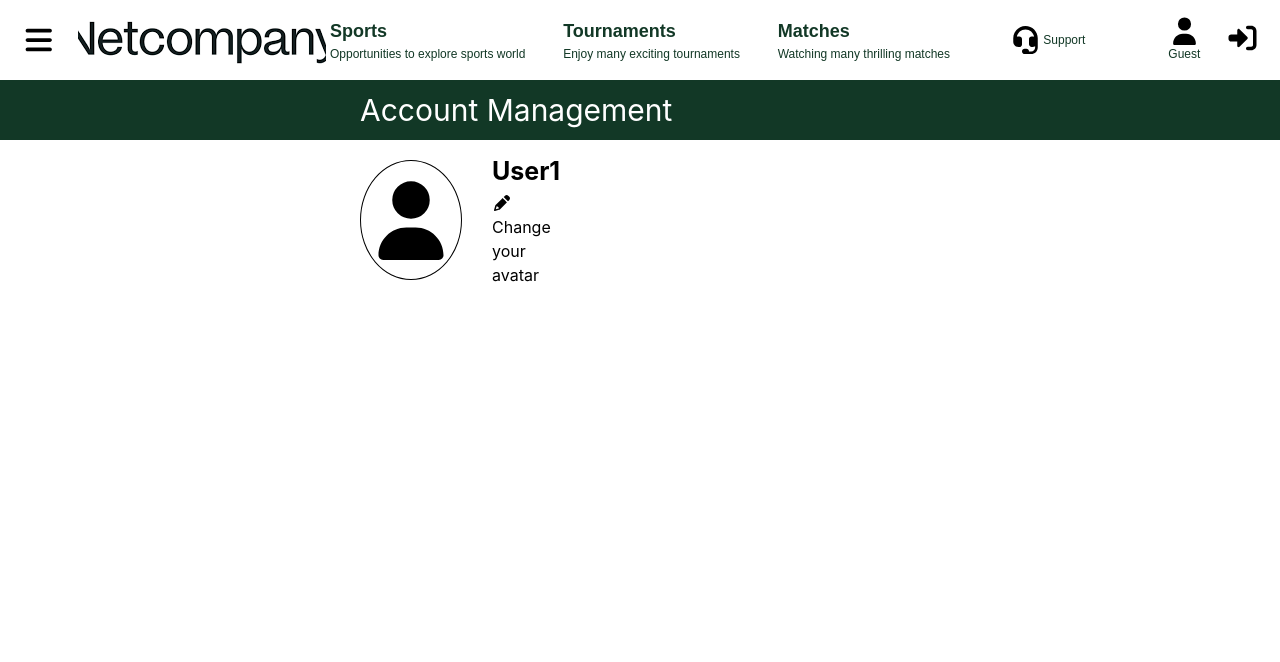
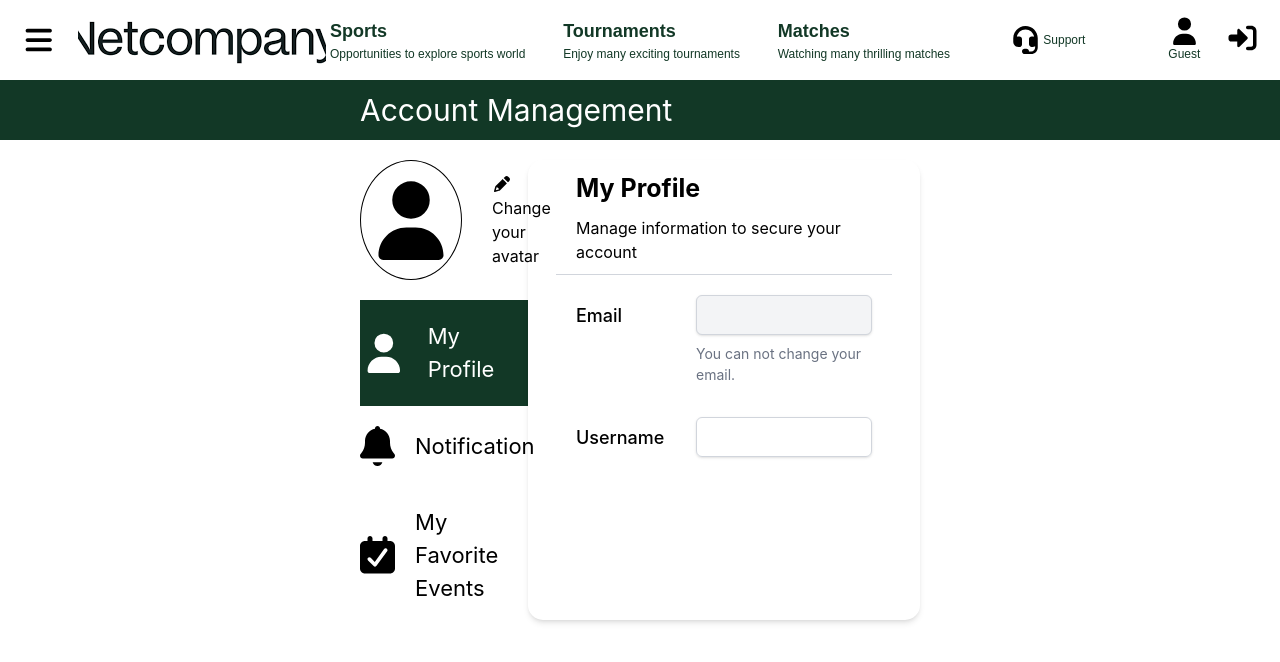
Before and after one commit to tranquang2012/tournament-organizer, a React app in the folder frontend/: page /account-management in a window 1280 px wide. Shown: the top 662 px of the page. Built offline with nearby package versions, Linux system fonts and the light colour scheme; no server answers; the HTML template or start-up script is replaced by a standard one.

Commit message:
update user  manage account page

```diff
--- a/frontend/src/App.jsx
+++ b/frontend/src/App.jsx
@@ -28,8 +28,6 @@ const App = () => {
 
   return (
     <div>
-      <div className = "app-container">
-      </div>
     </div>
   )
 };
--- a/frontend/src/components/layout/TopNavbar.jsx
+++ b/frontend/src/components/layout/TopNavbar.jsx
@@ -3,15 +3,17 @@ import { Link, useNavigate, useSearchParams } from 'react-router-dom';
 import { faBars, faHeadset, faUser, faRightFromBracket, faRightToBracket } from '@fortawesome/free-solid-svg-icons';
 import './TopNavBar.scss'
 import { useState, useEffect } from 'react';
-
 import { supabase } from '../../config/supabaseClient';
 
+//import api
+import { getUser } from '../../services/AuthService';
 
 
 const TopNavBar = (props) => {
 
   const navigate = useNavigate()
   const [data, setData] = useState(null);
+  const [userData, setUserData] = useState(null);
 
   const [isLogin, setIsLogin] = useState(false)
   const [loading, setLoading] = useState(true)
@@ -34,6 +36,15 @@ const TopNavBar = (props) => {
     return () => subscription.unsubscribe()
   }, [])
 
+  useEffect(() => {
+    const fetchUser = async () => {
+      const data = await getUser('2c2996d3-e841-4a21-a5ed-96e73f09f514');
+      setUserData(data);
+    };
+
+    fetchUser();
+  }, []);
+
   const handleLogout = async () => {
     try {
       const { error } = await supabase.auth.signOut();
@@ -45,7 +56,7 @@ const TopNavBar = (props) => {
   };
   if (loading) return null
 
-  const handleLogin = () =>{
+  const handleLogin = () => {
     navigate(`/login`)
   }
 
@@ -79,12 +90,12 @@ const TopNavBar = (props) => {
           </div>
           <div className='user-profile'>
             <FontAwesomeIcon icon={faUser} className='user-icon' />
-            <span>{isLogin ? 'Admin1' : 'Guest'}</span>
+            <span>{isLogin ? userData?.data?.fullName : 'Guest'}</span>
           </div>
           <div className='log-out'>
             {isLogin ?
-              <FontAwesomeIcon icon={faRightFromBracket} className='log-out-icon' onClick={(event) => handleLogout()}/> :
-              <FontAwesomeIcon icon={faRightToBracket} className='log-out-icon' onClick={(event) => handleLogin()}/>
+              <FontAwesomeIcon icon={faRightFromBracket} className='log-out-icon' onClick={(event) => handleLogout()} /> :
+              <FontAwesomeIcon icon={faRightToBracket} className='log-out-icon' onClick={(event) => handleLogin()} />
             }
           </div>
         </div>
--- a/frontend/src/config/apiEndpoints.js
+++ b/frontend/src/config/apiEndpoints.js
@@ -1,11 +1,14 @@
 import axios from 'axios';
 
 const axiosInstance = axios.create({
-  baseURL: import.meta.env.VITE_API_BASE_URL || 'https://api.yourdomain.com',
-  timeout: 10000,
-  headers: {
-    'Content-Type': 'application/json',
-  },
+  baseURL: 'http://localhost:5001',
 });
 
+axiosInstance.interceptors.response.use(
+  (response) => {
+    const { data } = response;
+    return response.data;
+  }
+);
+
 export default axiosInstance;
--- a/frontend/src/pages/user/UserProfileManagement.jsx
+++ b/frontend/src/pages/user/UserProfileManagement.jsx
@@ -1,28 +1,107 @@
 import { FontAwesomeIcon } from '@fortawesome/react-fontawesome';
 import { Link, useNavigate, useSearchParams } from 'react-router-dom';
-import { faUser, faPencil } from '@fortawesome/free-solid-svg-icons';
+import { faUser, faPencil, faBell, faCalendarCheck } from '@fortawesome/free-solid-svg-icons';
 import { useState, useEffect } from 'react';
 import './UserProfileManagement.css'
+
+//import API
+import { getUser } from '../../services/AuthService';
 
 //import component
 import TopNavBar from '../../components/layout/TopNavbar';
 
 const UserProfileManagement = (props) => {
 
+    const [userData, setUserData] = useState(null);
+    const [sectionChoose, setSectionChoose] = useState('profile')
+
+    useEffect(() => {
+        const fetchUser = async () => {
+            const data = await getUser('2c2996d3-e841-4a21-a5ed-96e73f09f514');
+            setUserData(data);
+        };
+
+        fetchUser();
+    }, []);
+
+    const changeSection = (section) => {
+        setSectionChoose(section)
+    }
+
+    console.log(userData);
+
     return (
         <div>
             <TopNavBar />
             <div className='account-management'>
                 <div className='title flex items-center bg-[#123826] h-[60px] pl-90 text-white text-[30px]'>Account Management</div>
-            <div className='account-management-container h-[500px] w-full px-90 py-5'>
-                <div className='content-left w-[30%] flex'>
-                    <div className='profile h-[120px] w-full flex'>
+                <div className='account-management-container flex h-[500px] w-full px-90 py-5'>
+                    <div className='content-left w-[30%]'>
+                        <div className='profile h-[120px] w-full flex mb-5'>
                             <div className='profile-image border border-black rounded-[50%] h-full w-[120px] flex items-center justify-center'>
                                 <FontAwesomeIcon icon={faUser} className='user-icon text-[80px]' />
                             </div>
                             <div className='edit-img pl-[30px] flex flex-col justify-center'>
-                            <div className='text-[25px]'><b>User1</b></div>
+                                <div className='text-[25px]'><b>{userData?.data?.fullName}</b></div>
                                 <div className='cursor-pointer text-gray-850'><FontAwesomeIcon icon={faPencil}></FontAwesomeIcon> Change your avatar</div>
+                            </div>
+                        </div>
+                        <div className={sectionChoose === 'profile' ?
+                            'section text-white py-5 flex items-center bg-[#123826]' :
+                            'section cursor-pointer py-5 flex items-center hover:bg-[#123826] hover:opacity-30 hover:text-white'}
+                            onClick={(event) => changeSection('profile')}
+                        >
+                            <FontAwesomeIcon icon={faUser} className='user-icon text-[40px] pr-5' />
+                            <span className='text-[22px]'>My Profile</span>
+                        </div>
+                        <div className={sectionChoose === 'notification' ?
+                            'section text-white py-5 flex items-center bg-[#123826]' :
+                            'section cursor-pointer py-5 flex items-center hover:bg-[#123826] hover:opacity-30 hover:text-white'}
+                            onClick={(event) => changeSection('notification')}
+                        >
+                            <FontAwesomeIcon icon={faBell} className='user-icon text-[40px] pr-5' />
+                            <span className='text-[22px]'>Notification</span>
+                        </div>
+                        <div className={sectionChoose === 'event' ?
+                            'section py-5 text-white flex items-center bg-[#123826]' :
+                            'section cursor-pointer py-5 flex items-center hover:bg-[#123826] hover:opacity-30 hover:text-white'}
+                            onClick={(event) => changeSection('event')}
+                        >
+                            <FontAwesomeIcon icon={faCalendarCheck} className='user-icon text-[40px] pr-5' />
+                            <span className='text-[22px]'>My Favorite Events</span>
+                        </div>
+                    </div>
+                    <div className='content-right w-[70%] h-full'>
+                        <div className='my-profile-container h-full rounded-[15px] shadow-md'>
+                            <div className='content-up h-[25%] flex flex-col justify-center border-b border-gray-300 mx-7 pl-5'>
+                                <div className='text-[25px]'><b>My Profile</b></div>
+                                <span className='pt-2'>Manage information to secure your account </span>
+                            </div>
+                            <div className='content-down h-[75%] mx-7 p-5'>
+                                <div className='flex items-center mb-2'>
+                                    <div className='w-[120px] text-[18px] font-medium'>Email</div>
+                                    <div className='flex-1'>
+                                        <input
+                                            type='text'
+                                            value={userData?.data?.email}
+                                            disabled
+                                            className='w-full h-[40px] border border-gray-300 rounded-md px-4 shadow-sm bg-gray-100 text-gray-500 outline-none'
+                                        />
+                                    </div>
+                                </div>
+                                <div className='text-gray-500 text-[14px] pl-30 mb-8'>
+                                    You can not change your email.
+                                </div>
+                                <div className='flex items-center mb-2'>
+                                    <div className='w-[120px] text-[18px] font-medium'>Username</div>
+                                    <div className='flex-1'>
+                                        <input
+                                            type='text'
+                                            value={userData?.data?.fullName}
+                                            className='w-full h-[40px] border border-gray-300 rounded-md px-4 shadow-sm outline-none'
+                                        />
+                                    </div>
+                                </div>
                             </div>
                         </div>
                     </div>
--- a/frontend/src/services/AuthService.js
+++ b/frontend/src/services/AuthService.js
@@ -1,7 +1,9 @@
-import axiosInstance from "../config/apiEndpoints";
+import axios from "../config/apiEndpoints";
 
-const fetchUser = async () => {
-    const response = await axiosInstance.get()
+const getUser = (inputId) => {
+    return axios.get(`/api/users/${inputId}/profile`)
 }
 
-export {fetchUser};
+export {
+    getUser
+};
```
Lines whose indentation alone changed are shown as unchanged.
